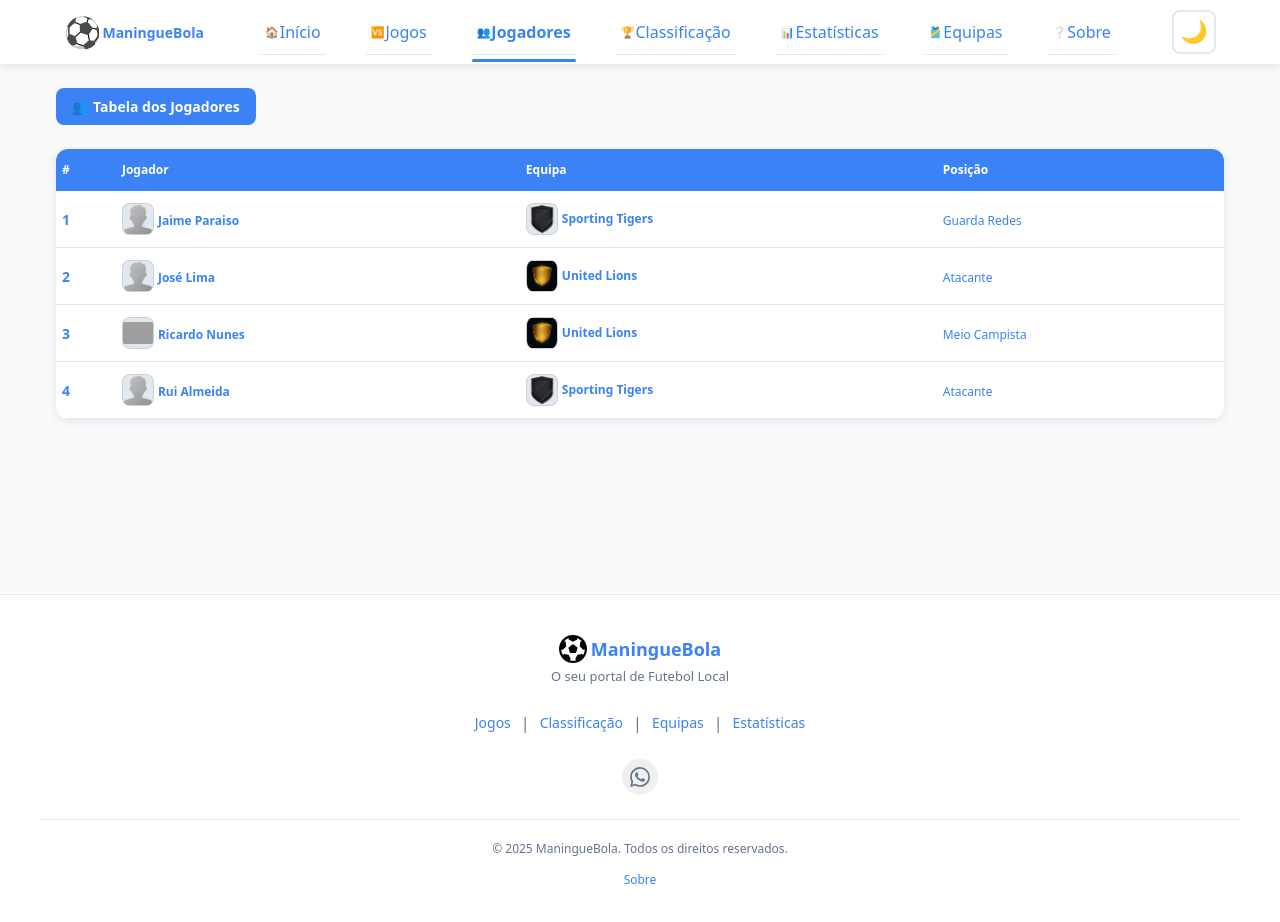
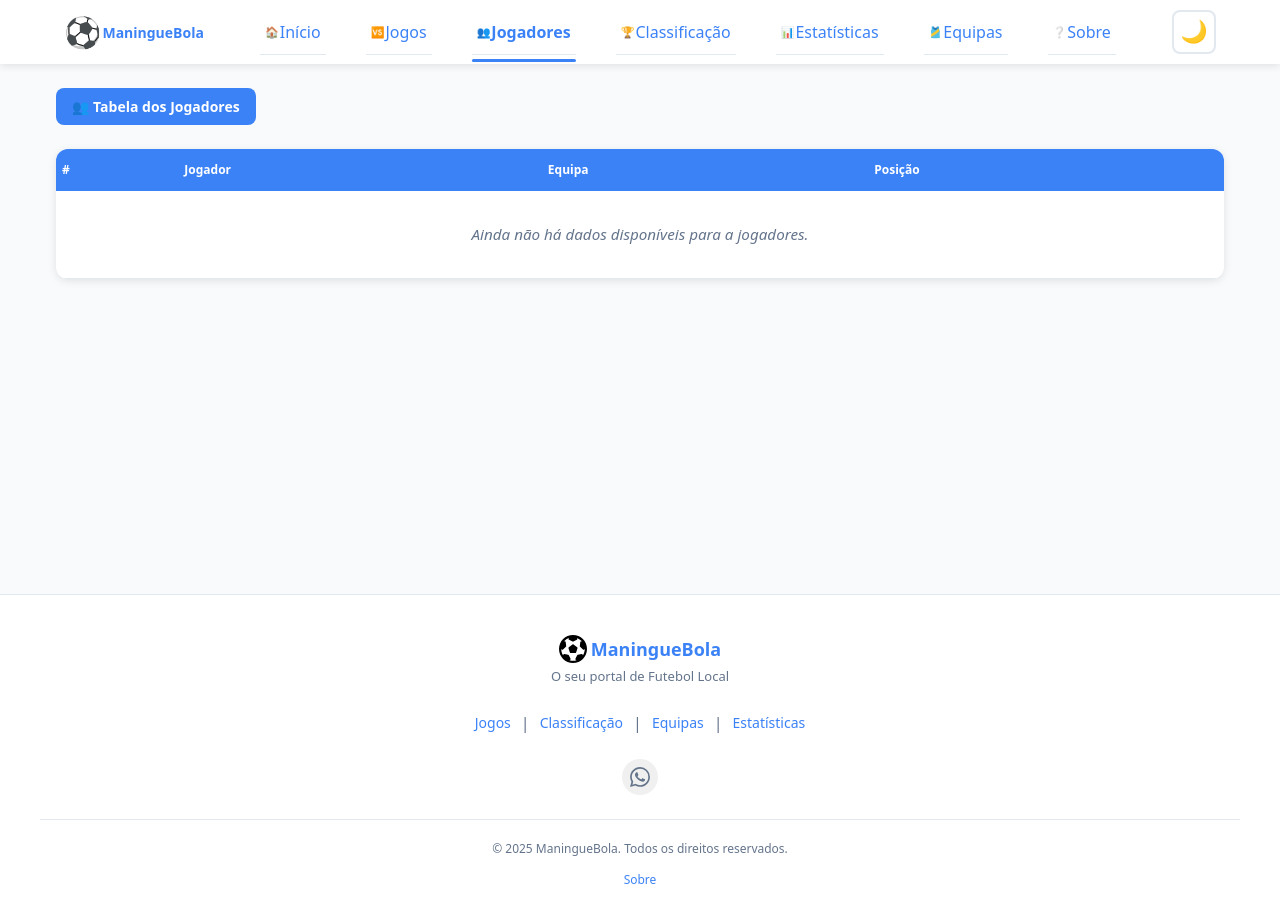
Before and after one commit to Raimundroid/maninguebola, a React (Vite) app: page /jogadores in a window 1280 px wide. Shown: the top 922 px of the page. Built offline with nearby package versions, Linux system fonts and the light colour scheme; grey boxes are pictures that could not be loaded.

Commit message:
no-data message added for players table

```diff
--- a/src/components/PlayersTable/PlayersTable.css
+++ b/src/components/PlayersTable/PlayersTable.css
@@ -134,3 +134,12 @@
   font-weight: 500;
   color: var(--text);
 }
+
+.player-table .no-data-message {
+  text-align: center;
+  padding: 2rem 1rem;
+  color: var(--text-light);
+  font-style: italic;
+  font-size: 0.95rem;
+  /* background: #f9f9f9; */
+}
--- a/src/components/PlayersTable/PlayersTable.jsx
+++ b/src/components/PlayersTable/PlayersTable.jsx
@@ -66,6 +66,11 @@ import { Link } from "react-router-dom";
 import "./PlayersTable.css";
 
 const PlayersTable = ({ players = [] }) => {
+  // Check if the array exists and has items
+  const hasData = players && players.length > 0;
+
+  // Sorting logic only applies if there is data
+  if (hasData) {
     players.sort((a, b) => {
       // Sort by name alphabetically
       return a.name.localeCompare(b.name, undefined, {
@@ -73,6 +78,7 @@ const PlayersTable = ({ players = [] }) => {
         sensitivity: "base",
       });
     });
+  }
 
   return (
     <div className="players-table-container">
@@ -87,21 +93,27 @@ const PlayersTable = ({ players = [] }) => {
         </thead>
 
         <tbody>
-          {/* Map over the players array to dynamically create a row (<tr>)
-              for each player. The 'key' attribute is essential in React for performance.
-            */}
-          {players.map((player, index) => (
+          {/* ✅ CONDITIONAL RENDERING */}
+          {hasData ? (
+            // Map over the players array to dynamically create a row (<tr>)
+            //   for each player. The 'key' attribute is essential in React for performance.
+
+            players.map((player, index) => (
               <tr key={player.id || index}>
                 <td className="number">{index + 1}</td>
 
                 <td>
-                <Link className="wrapper-Link" to={`/jogadores/${player?.id}`}>
+                  <Link
+                    className="wrapper-Link"
+                    to={`/jogadores/${player?.id}`}
+                  >
                     <div className="player-cell">
                       <div className="player-logo">
                         <img
                           className="player-logo-img"
                           src={
-                          player?.photo || "/images/players/default-player.png"
+                            player?.photo ||
+                            "/images/players/default-player.png"
                           }
                           alt={`${player?.name}`}
                           loading="lazy"
@@ -152,7 +164,16 @@ const PlayersTable = ({ players = [] }) => {
                   <span className="player-position">{player?.position}</span>
                 </td>
               </tr>
-          ))}
+            ))
+          ) : (
+            // ✅ IF NO DATA: Show this row
+            // colSpan="10" matches the number of headers so it spans the full width
+            <tr className="no-data-row">
+              <td colSpan="4" className="no-data-message">
+                Ainda não há dados disponíveis para a jogadores.
+              </td>
+            </tr>
+          )}
         </tbody>
       </table>
     </div>
--- a/src/components/StandingsTable/StandingsTable.css
+++ b/src/components/StandingsTable/StandingsTable.css
@@ -90,7 +90,7 @@
 .standings-table .no-data-message {
   text-align: center;
   padding: 2rem 1rem;
-  color: var(--text-light); /* Gray text */
+  color: var(--text-light);
   font-style: italic;
   font-size: 0.95rem;
   /* background: #f9f9f9; */
--- a/src/components/StandingsTable/StandingsTable.jsx
+++ b/src/components/StandingsTable/StandingsTable.jsx
@@ -24,6 +24,7 @@ const StandingsTable = ({ standings }) => {
         </thead>
 
         <tbody>
+          {/* ✅ CONDITIONAL RENDERING */}
           {hasData ? (
             // If data exists, map through it
             standings.map((team, index) => (
--- a/src/data/sampleData.js
+++ b/src/data/sampleData.js
@@ -220,36 +220,36 @@ export const players = [
   //     redCards: 0,
   //   },
   // },
-  {
-    id: 2,
-    name: "José Lima",
-    teamId: "lions",
-    number: 7,
-    position: "Atacante",
-    photo: "/images/players/default-player-2.png",
-    stats: {
-      appearances: 14,
-      goals: 15,
-      assists: 9,
-      yellowCards: 3,
-      redCards: 0,
-    },
-  },
-  {
-    id: 3,
-    name: "Rui Almeida",
-    teamId: "tigers",
-    number: 10,
-    position: "Atacante",
-    photo: "/images/players/default-player-2.png",
-    stats: {
-      appearances: 11,
-      goals: 14,
-      assists: 5,
-      yellowCards: 2,
-      redCards: 0,
-    },
-  },
+  // {
+  //   id: 2,
+  //   name: "José Lima",
+  //   teamId: "lions",
+  //   number: 7,
+  //   position: "Atacante",
+  //   photo: "/images/players/default-player-2.png",
+  //   stats: {
+  //     appearances: 14,
+  //     goals: 15,
+  //     assists: 9,
+  //     yellowCards: 3,
+  //     redCards: 0,
+  //   },
+  // },
+  // {
+  //   id: 3,
+  //   name: "Rui Almeida",
+  //   teamId: "tigers",
+  //   number: 10,
+  //   position: "Atacante",
+  //   photo: "/images/players/default-player-2.png",
+  //   stats: {
+  //     appearances: 11,
+  //     goals: 14,
+  //     assists: 5,
+  //     yellowCards: 2,
+  //     redCards: 0,
+  //   },
+  // },
   // {
   //   id: 4,
   //   name: "Tomás Ferreira",
@@ -265,36 +265,36 @@ export const players = [
   //     redCards: 0,
   //   },
   // },
-  {
-    id: 5,
-    name: "Ricardo Nunes",
-    teamId: "lions",
-    number: 11,
-    position: "Meio Campista",
-    photo: "/images/players/default-player-1.png",
-    stats: {
-      appearances: 13,
-      goals: 10,
-      assists: 3,
-      yellowCards: 1,
-      redCards: 1,
-    },
-  },
-  {
-    id: 6,
-    name: "Jaime Paraiso",
-    teamId: "tigers",
-    number: 1,
-    position: "Guarda Redes",
-    photo: "/images/players/default-player-2.png",
-    stats: {
-      appearances: 12,
-      goals: 3,
-      assists: 0,
-      yellowCards: 0,
-      redCards: 0,
-    },
-  },
+  // {
+  //   id: 5,
+  //   name: "Ricardo Nunes",
+  //   teamId: "lions",
+  //   number: 11,
+  //   position: "Meio Campista",
+  //   photo: "/images/players/default-player-1.png",
+  //   stats: {
+  //     appearances: 13,
+  //     goals: 10,
+  //     assists: 3,
+  //     yellowCards: 1,
+  //     redCards: 1,
+  //   },
+  // },
+  // {
+  //   id: 6,
+  //   name: "Jaime Paraiso",
+  //   teamId: "tigers",
+  //   number: 1,
+  //   position: "Guarda Redes",
+  //   photo: "/images/players/default-player-2.png",
+  //   stats: {
+  //     appearances: 12,
+  //     goals: 3,
+  //     assists: 0,
+  //     yellowCards: 0,
+  //     redCards: 0,
+  //   },
+  // },
   // {
   //   id: 7,
   //   name: "Pablo Picasso",
```
Lines whose indentation alone changed are shown as unchanged.
